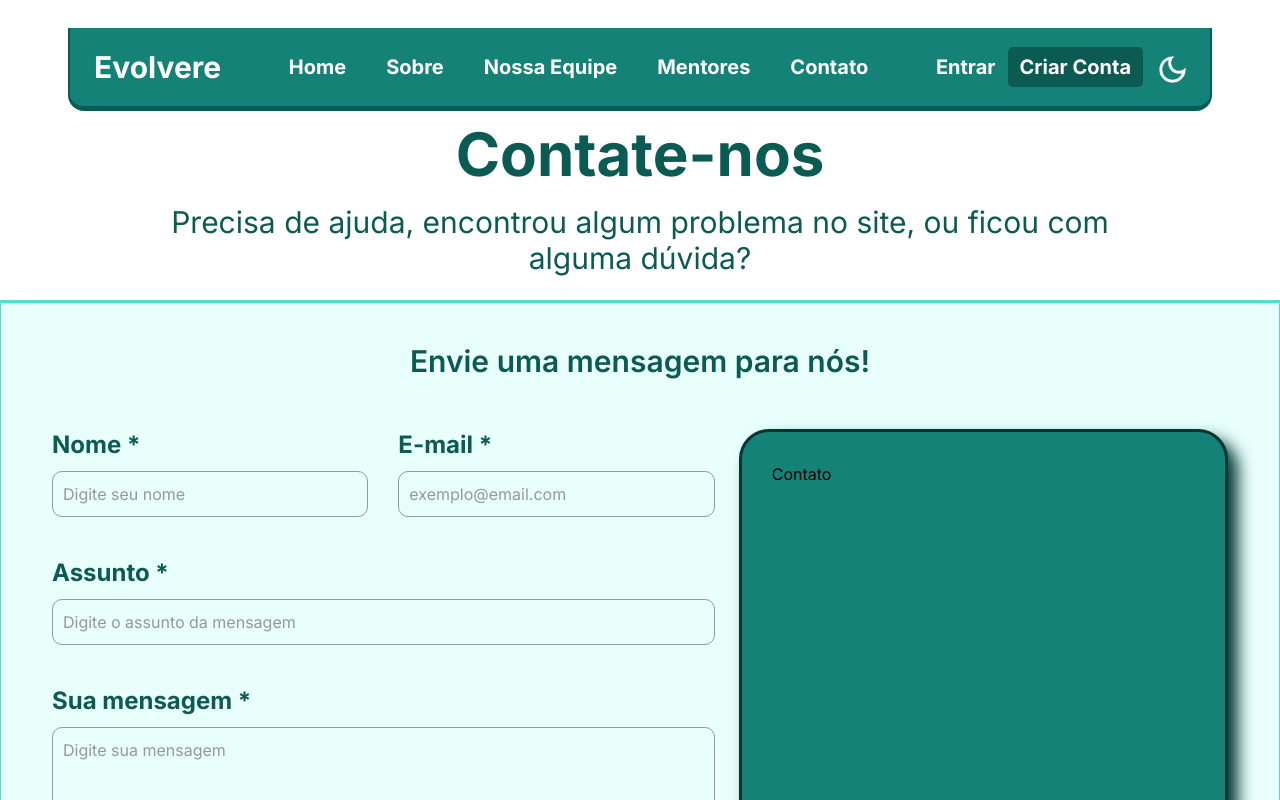
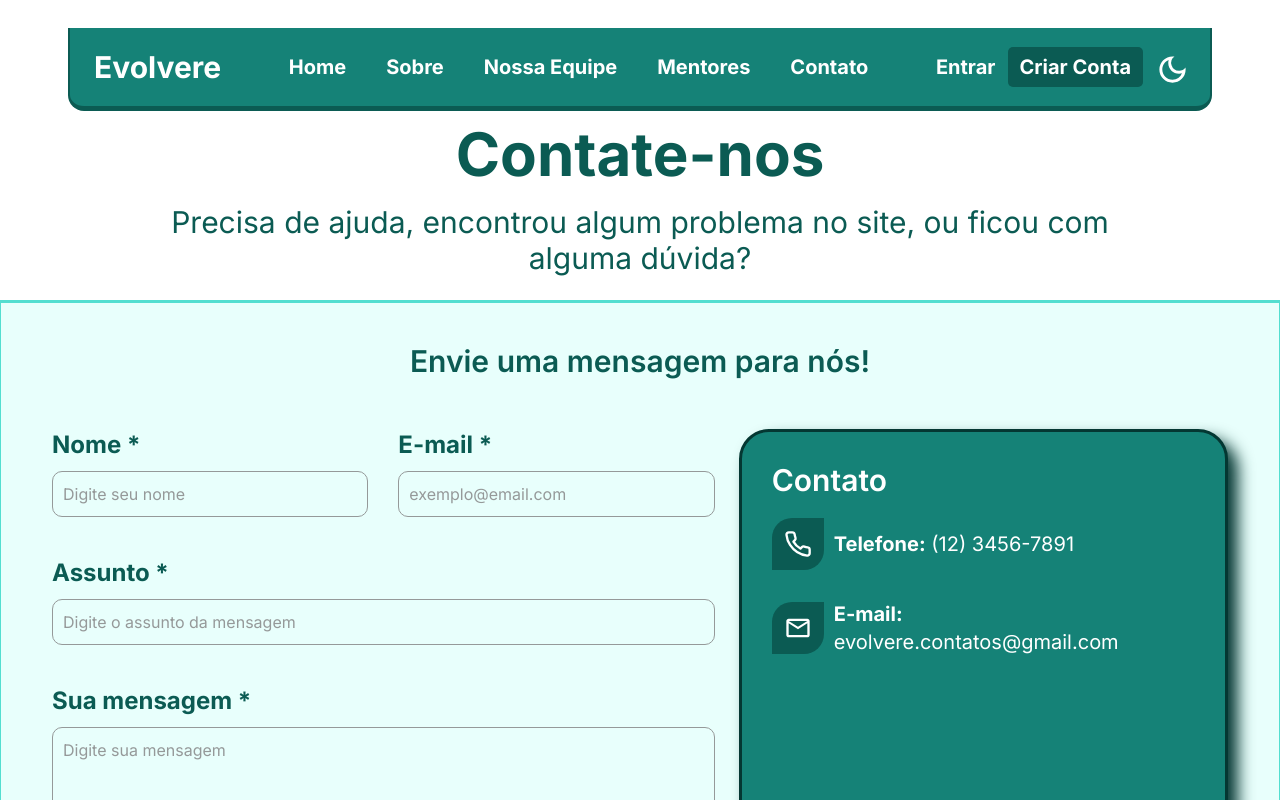
Before and after one commit to BSM-Global-Solution/evolvere, a React (Vite) app: page /contato in a window 1280 px wide. Shown: the top 800 px of the page. Built offline with nearby package versions, Linux system fonts and the light colour scheme; a web font is replaced by a local one.

Commit message:
feat(Contato): feito a seção contato do card

```diff
--- a/src/routes/EvolvereApresentacao/Contato/index.tsx
+++ b/src/routes/EvolvereApresentacao/Contato/index.tsx
@@ -1,5 +1,7 @@
 import { IoIosArrowDropright } from "react-icons/io";
 import { useTheme } from "../../../context/ThemeContextBase";
+import { FiPhone } from "react-icons/fi";
+import { MdOutlineMail } from "react-icons/md";
 
 export default function Contato() {
 
@@ -194,7 +196,37 @@ export default function Contato() {
             w-full rounded-[30px] pl-7.5 pt-7.5 pr-10 pb-9
             border-3 border-green-600 shadow-[10px_10px_16px_#043732]
           `}>
-              <h3>Contato</h3>
+            <div>
+              <h3 className="
+                text-white text-3xl font-semibold
+              ">
+                Contato
+              </h3>
+              <ul className="flex flex-col gap-7.5 pt-5">
+                <li className="flex items-center gap-2.5">
+                  <div className="
+                    bg-green-500 p-3 rounded-tl-[20px]
+                     rounded-br-[20px] text-white
+                  ">
+                    <FiPhone size={28} />
+                  </div>
+                  <p className="text-white text-xl">
+                    <b>Telefone:</b> (12) 3456-7891
+                  </p>
+                </li>
+                <li className="flex items-center gap-2.5">
+                  <div className="
+                    bg-green-500 p-3 rounded-tl-[20px]
+                     rounded-br-[20px] text-white
+                  ">
+                    <MdOutlineMail size={28} />
+                  </div>
+                  <p className="text-white text-xl">
+                    <b>E-mail: </b> evolvere.contatos@gmail.com
+                  </p>
+                </li>
+              </ul>
+            </div>
           </div>
         </div>
       </section>
```
